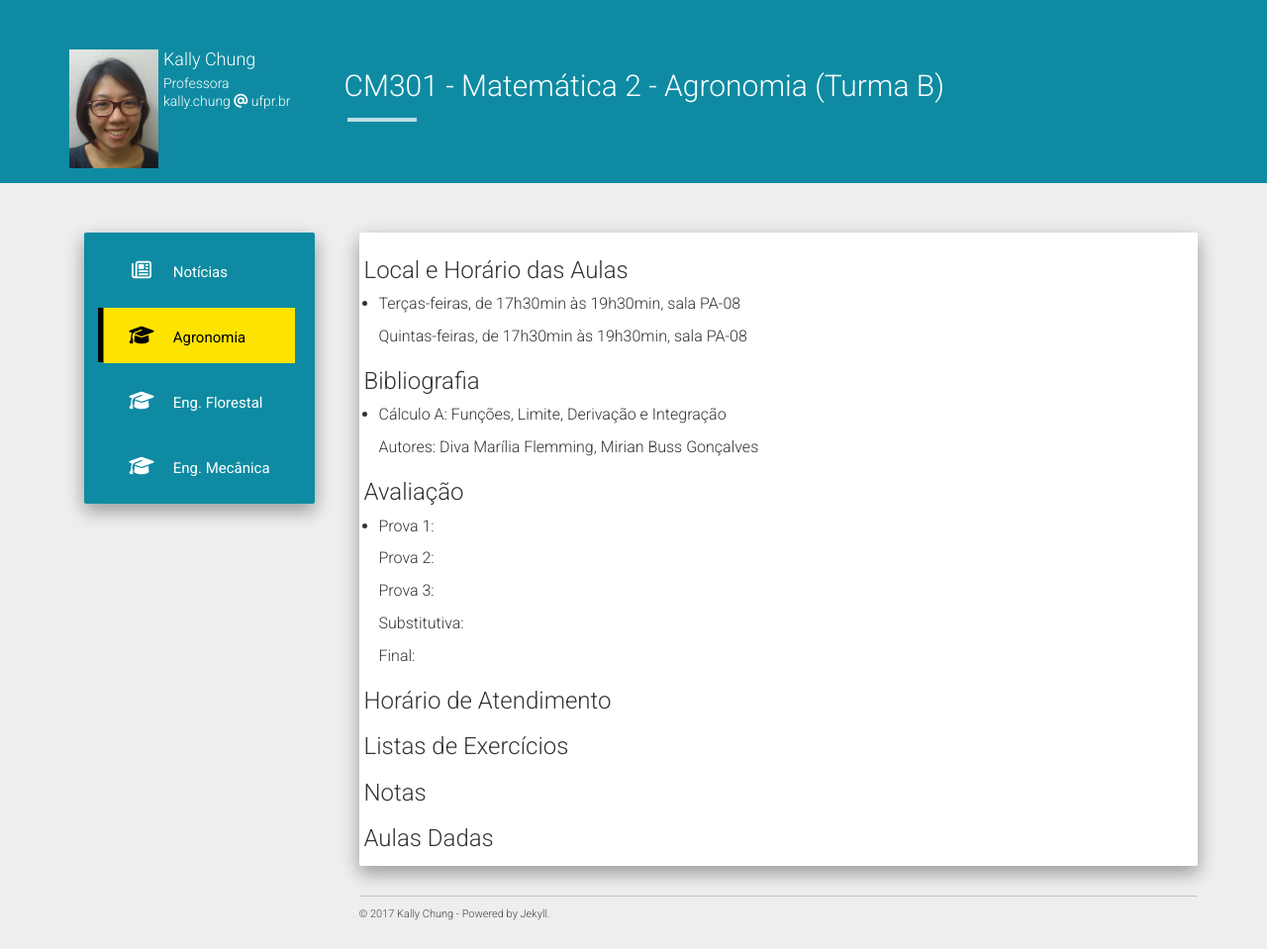
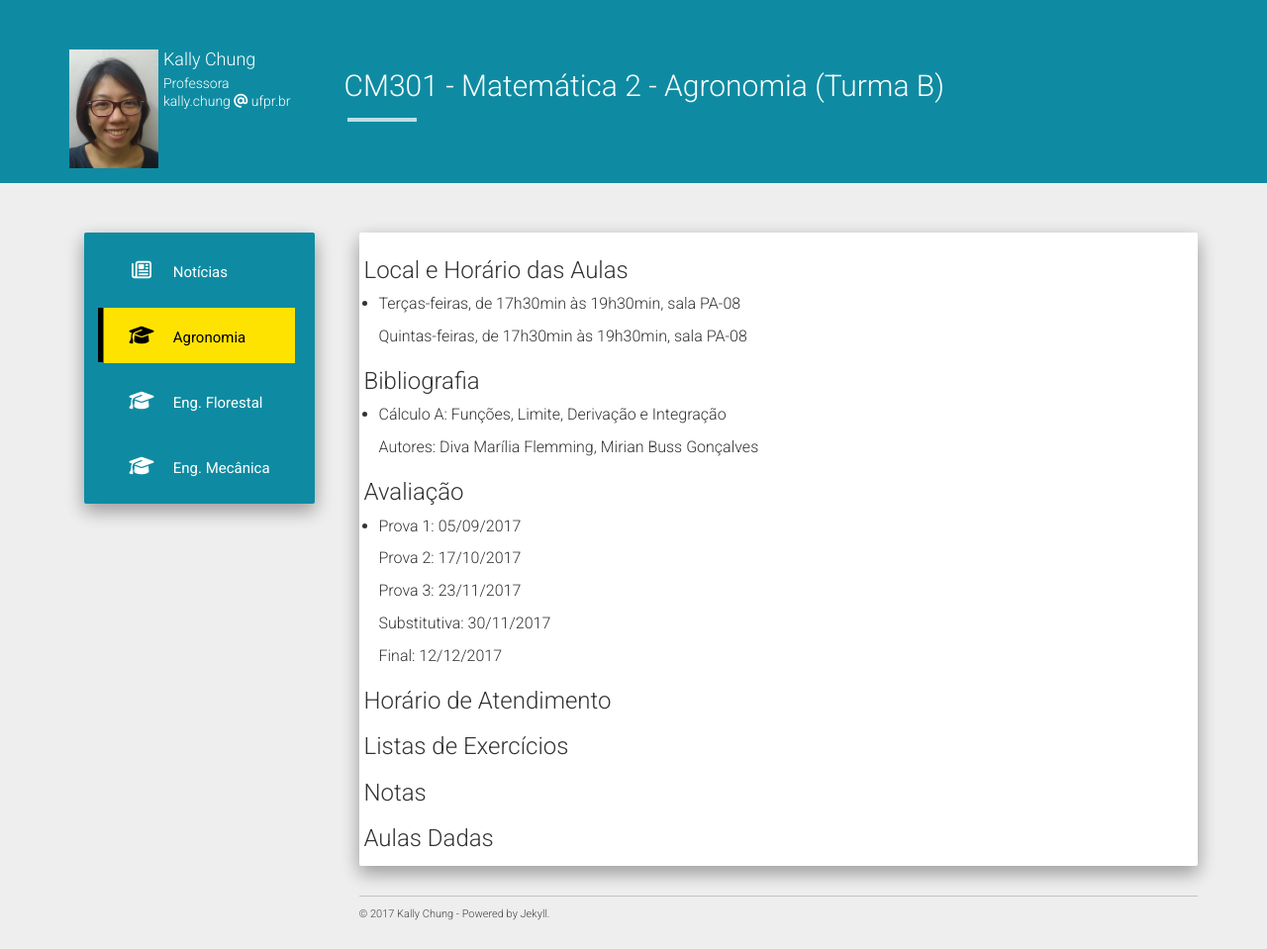
Before and after one commit to chunggnuhc/chunggnuhc.github.io, a Jekyll site: the page built from agronomia2sem2017.md, in a window 1280 px wide. Shown: the whole page at 99% size. Built offline with Jekyll 4.4.1, drawn with Linux system fonts in a browser that asks for light colours; nearby versions of some CDN libraries.

Commit message:
Data Provas Agron completadas

```diff
--- a/agronomia2sem2017.md
+++ b/agronomia2sem2017.md
@@ -17,15 +17,15 @@
 
 <h3>Avaliação</h3>
 
-- Prova 1:
+- Prova 1: 05/09/2017
 
-  Prova 2:
+  Prova 2: 17/10/2017
 
-  Prova 3:
+  Prova 3: 23/11/2017
 
-  Substitutiva:
+  Substitutiva: 30/11/2017
 
-  Final:
+  Final: 12/12/2017
 
 <h3>Horário de Atendimento</h3>
 
```
